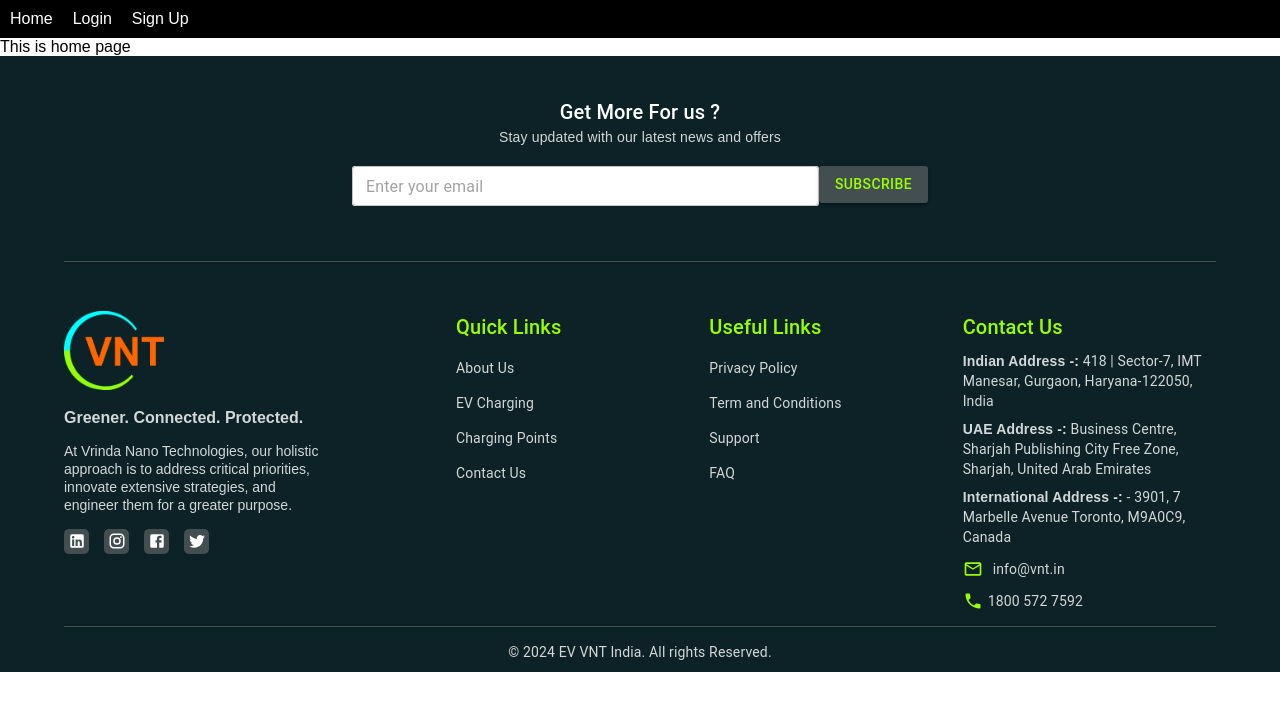
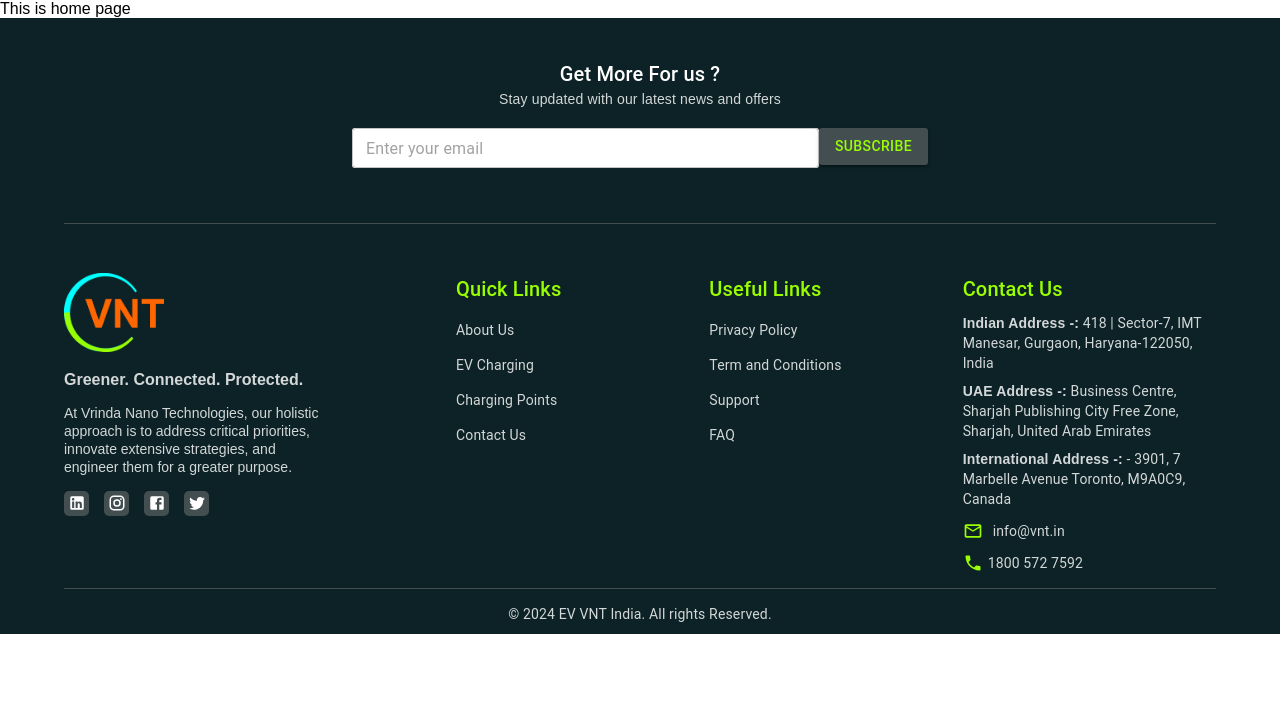
Before and after one commit to rohitsaini00140/Ev-charging-Static, a React (Create React App) app: page / in a window 1280 px wide. Shown: the top 710 px of the page. Built offline with nearby package versions, Linux system fonts and the light colour scheme.

Commit message:
setup the project

```diff
--- a/src/App.js
+++ b/src/App.js
@@ -1,12 +1,10 @@
 import { BrowserRouter as Router, Route, Routes } from 'react-router-dom';
-import Header from './Pages/Header';
 import Footer from './Pages/Footer';
 import Home from './Pages/Home';
 
 function App() {
   return (
     <Router>
-    <Header />
     <Routes>
      <Route path="/" element={<Home />} />
     </Routes>
--- a/src/Pages/Header.js
+++ /dev/null
@@ -1,26 +0,0 @@
-import React from "react";
-import { NavLink } from "react-router-dom";
-
-function Header() {
-  return (
-    <div>
-      <div className="App">
-        <ul>
-          <li>
-            <NavLink to="/">Home</NavLink>
-          </li>
-          <li>
-            {" "}
-            <NavLink to="/login">Login</NavLink>
-          </li>
-          <li>
-            {" "}
-            <NavLink to="/signup">Sign Up</NavLink>{" "}
-          </li>
-        </ul>
-      </div>
-    </div>
-  );
-}
-
-export default Header;
```
